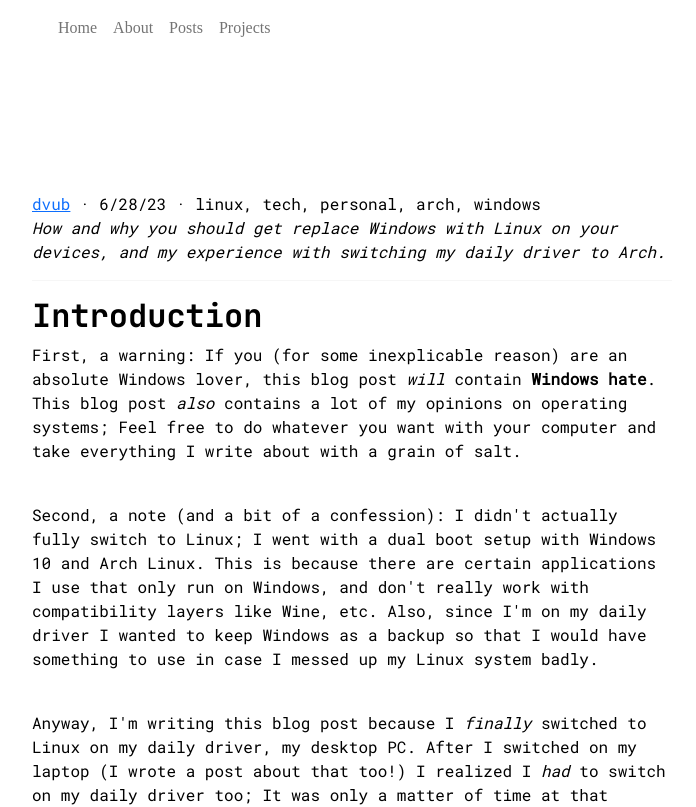
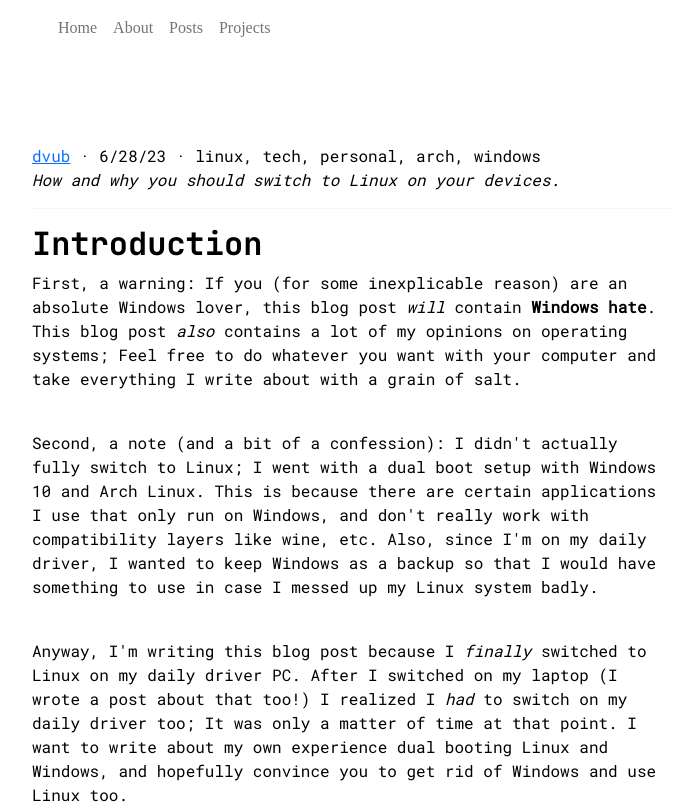
Before and after one commit to dvub/dvub-site, a Next.js app: page /posts/no-more-windows in a window 1280 px wide. Shown: the top 807 px of the page, without its empty margins (32-728 px from the left). Built offline with nearby package versions, Linux system fonts and the light colour scheme; a small style sheet from the web is missing; a web font is replaced by a local one.

Commit message:
Update no-more-windows.mdx

```diff
--- a/pages/posts/no-more-windows.mdx
+++ b/pages/posts/no-more-windows.mdx
@@ -3,9 +3,9 @@ import Layout from '../../components/Layout'
 export const meta  = {
     author: 'dvub',
     authorLink: 'https://github.com/dvub',
-    title: 'You need to get rid of Windows (and Switch to Linux)',
+    title: 'You Need to Switch to Linux',
     date: '6/28/23',
-    description: 'How and why you should get replace Windows with Linux on your devices, and my experience with switching my daily driver to Arch.',
+    description: 'How and why you should switch to Linux on your devices.',
     tags: ['linux', 'tech', 'personal', 'arch', 'windows'],
     fileName: 'no-more-windows'
 }
@@ -14,13 +14,20 @@ export const meta  = {
 
 First, a warning: If you (for some inexplicable reason) are an absolute Windows lover, this blog post *will* contain **Windows hate**. This blog post *also* contains a lot of my opinions on operating systems; Feel free to do whatever you want with your computer and take everything I write about with a grain of salt.
 <br/>
-Second, a note (and a bit of a confession): I didn't actually fully switch to Linux; I went with a dual boot setup with Windows 10 and Arch Linux. This is because there are certain applications I use that only run on Windows, and don't really work with compatibility layers like Wine, etc. Also, since I'm on my daily driver I wanted to keep Windows as a backup so that I would have something to use in case I messed up my Linux system badly.
+Second, a note (and a bit of a confession): I didn't actually fully switch to Linux; I went with a dual boot setup with Windows 10 and Arch Linux. This is because there are certain applications I use that only run on Windows, and don't really work with compatibility layers like wine, etc. Also, since I'm on my daily driver, I wanted to keep Windows as a backup so that I would have something to use in case I messed up my Linux system badly.
 <br/>
-Anyway, I'm writing this blog post because I *finally* switched to Linux on my daily driver, my desktop PC. After I switched on my laptop (I wrote a post about that too!) I realized I *had* to switch on my daily driver too; It was only a matter of time at that point. I want to write about my own experience dual booting Linux and Windows, and hopefully convince you to get rid of Windows and use Linux too.
+Anyway, I'm writing this blog post because I *finally* switched to Linux on my daily driver PC. After I switched on my laptop (I wrote a post about that too!) I realized I *had* to switch on my daily driver too; It was only a matter of time at that point. I want to write about my own experience dual booting Linux and Windows, and hopefully convince you to get rid of Windows and use Linux too.
 
 # Why
 
-
+Why should you switch to Linux? There are many reasons, but their relevance to you will depend based on your needs and usage. The first few reasons apply to most, though:
+- Privacy
+	- Some time ago, I watched a fascinating [video](https://www.youtube.com/watch?v=IT4vDfA_4NI) about Windows in its current state; I highly recommend that you watch it too. In summary, the video uses a tool to detect all the internet connections being made to a brand-new Windows 11 machine, compared to those being made to a machine running Windows XP. (ancient, but a surprisingly good benchmark for privacy) The results were that the Windows 11 machine was sending heaps of user data to third-party analytics services without any user interaction -- or user consent. This alone reveals how intrusive Windows has become in terms of user privacy.
+	- Linux, on the other hand, is orders of magnitude more private. Most distros offer amazing privacy and user control, and from my experience, most Linux programs and apps are more private than their Windows counterparts.  Bottom line: **Linux beats Windows in privacy, in every way.**
+- Efficiency
+	-
+- Security
+- FOSS
 
 
 
```
